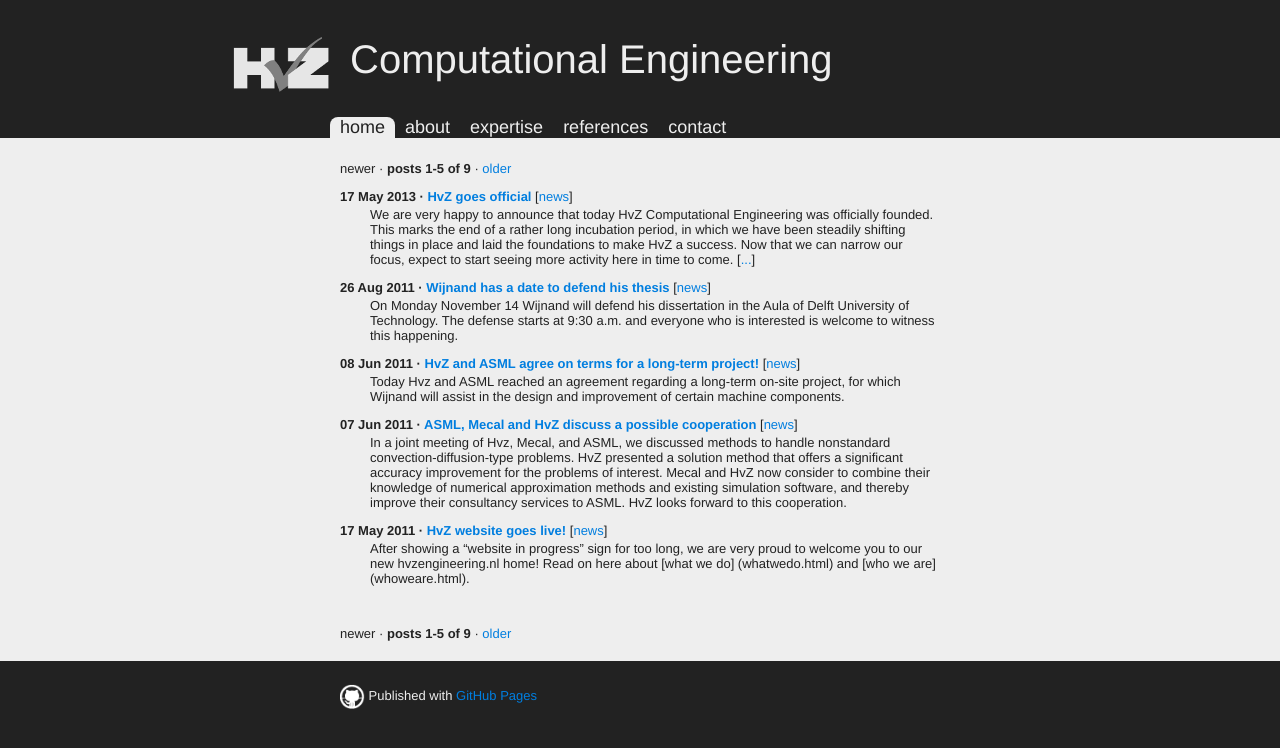
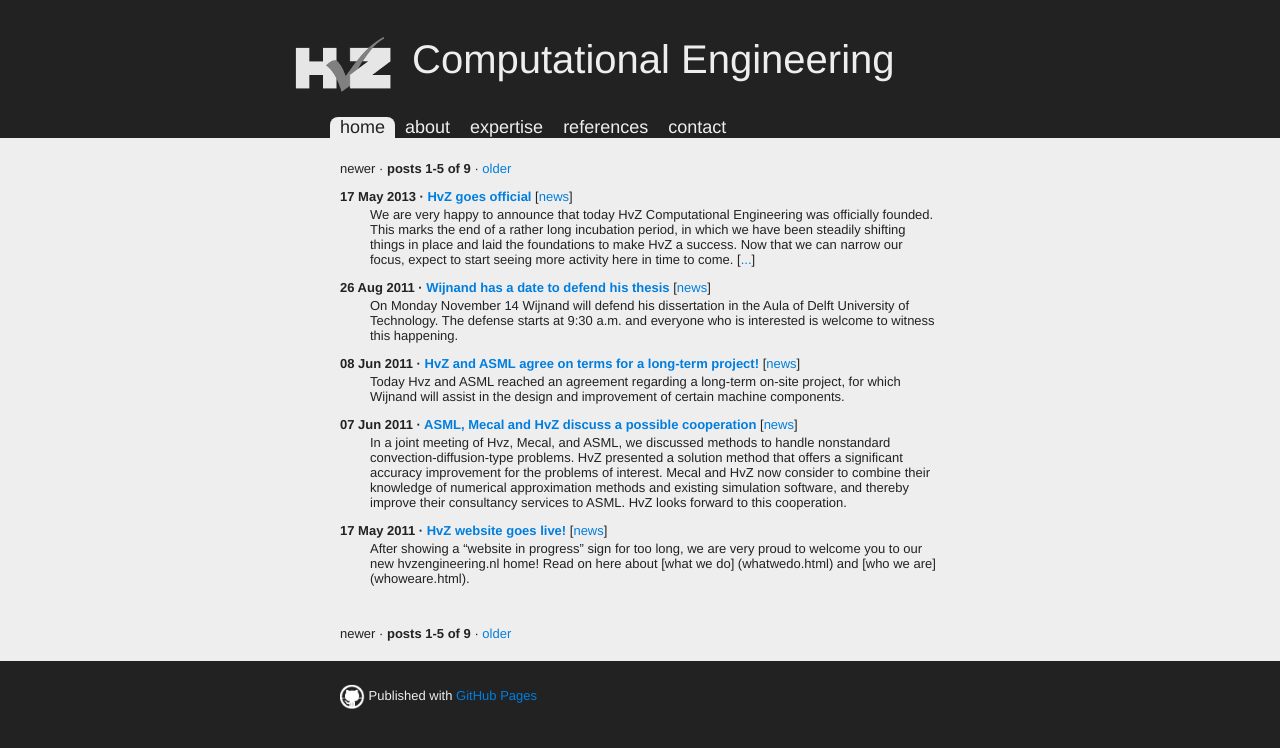
Before and after one commit to wijnandhoitinga/hvzengineering.github.io, a Jekyll site: the page built from index.html, in a window 1280 px wide. Shown: the top 748 px of the page. Built offline with Jekyll 4.4.1, drawn with Linux system fonts in a browser that asks for light colours; Markdown is read by kramdown in place of the engine named in the settings; the list of posts is cut into pages by our own code.

Commit message:
narrow page title section

```diff
--- a/css/main.css
+++ b/css/main.css
@@ -28,7 +28,7 @@ header, nav, section, footer {
 }
 
 header {
-  max-width: 854px; /* 127 px offset for logo */
+  max-width: 730px; /* 65 px offset for logo */
 }
 
 header h1 {
```
